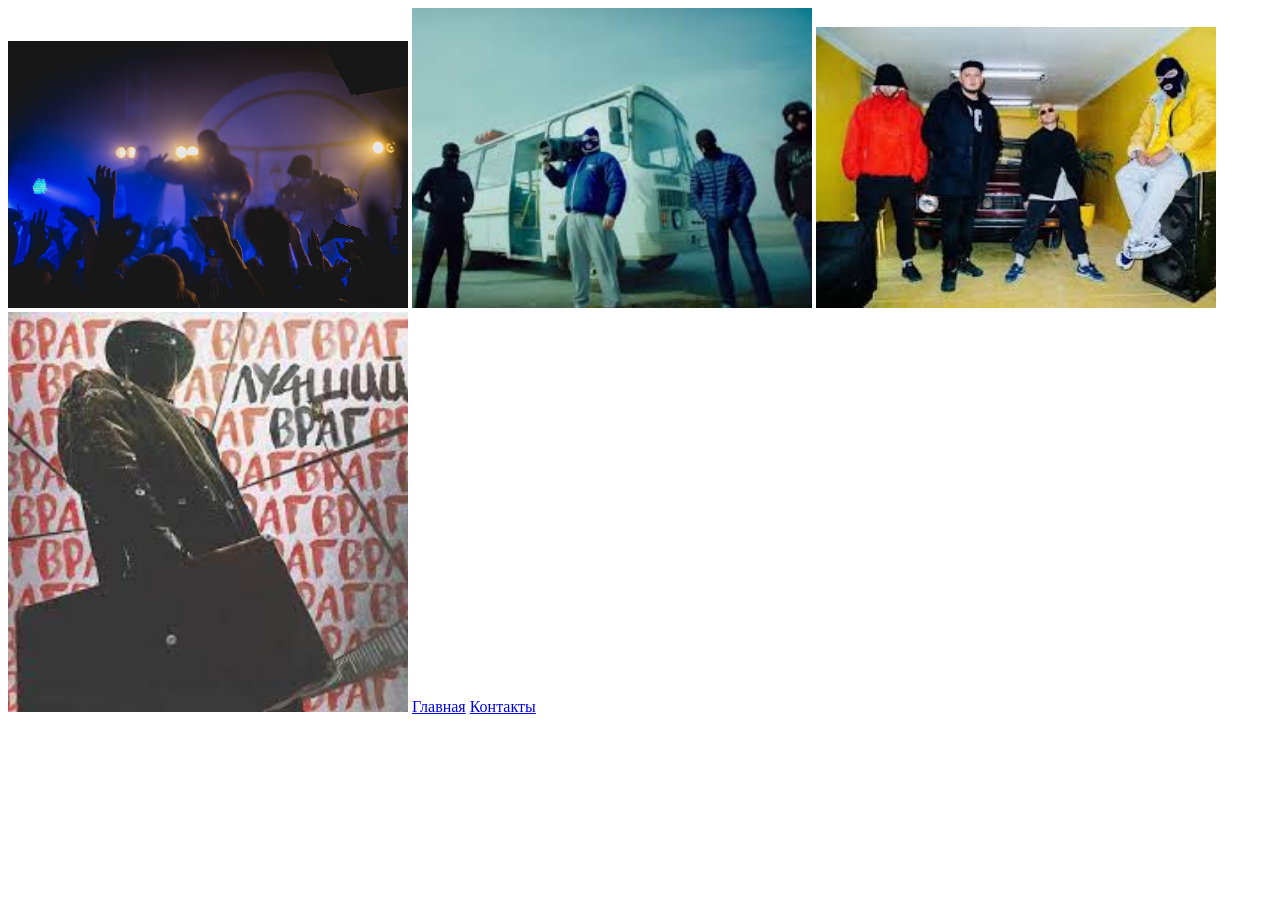
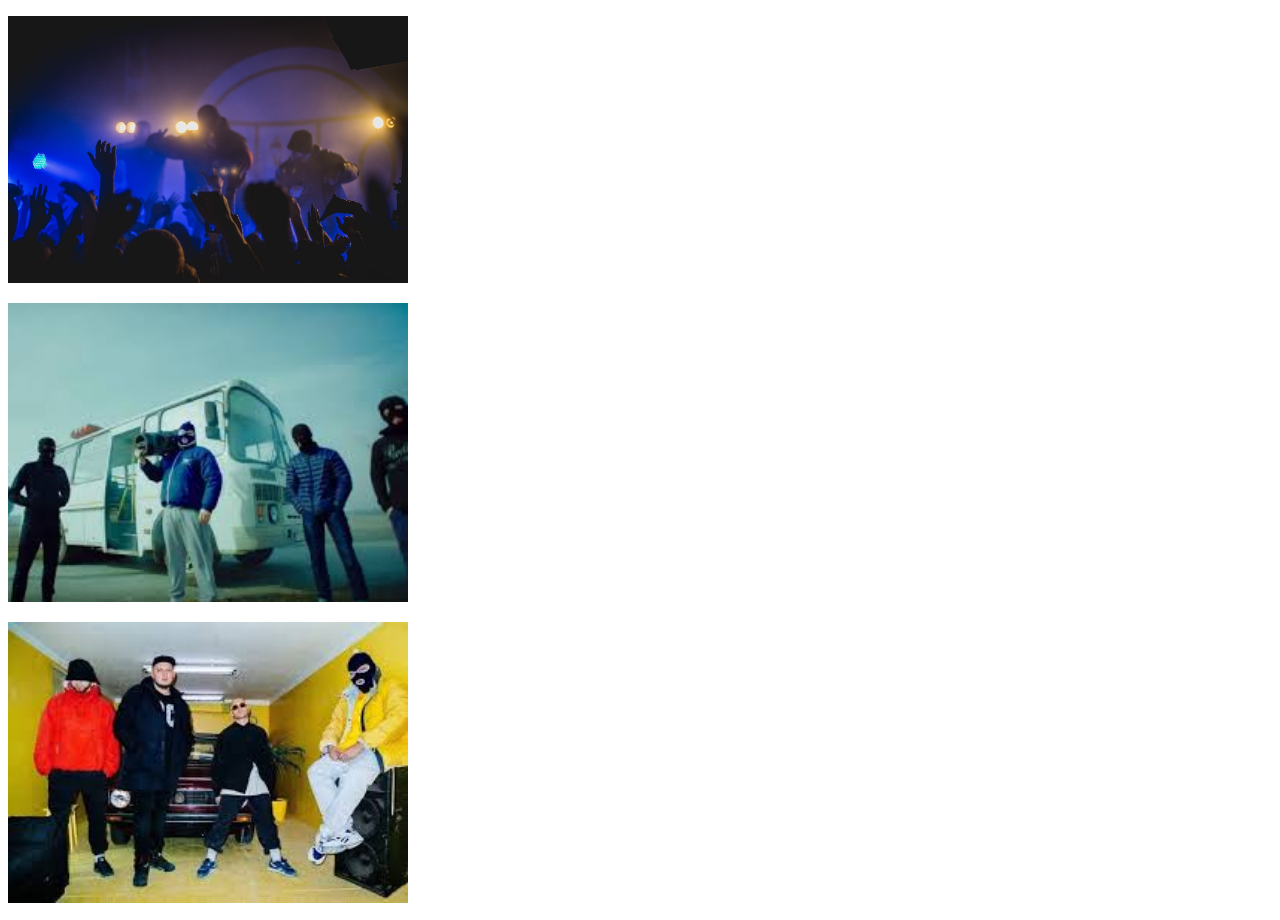
Before and after one commit to Tolll9/Frontend, a plain HTML site: page gallery.html in a window 1280 px wide. Shown: the top 920 px of the page. Before the commit the page ends 800 px from the top, so only its background shows below. Drawn offline with Linux system fonts and the light colour scheme.

Commit message:
upgrade-gallery

```diff
--- a/gallery.html
+++ b/gallery.html
@@ -7,10 +7,10 @@
     <title>Gallery</title>
 </head>
 <body>
-    <img src="./Gallery/gribu_02.04.2017.jpeg" width="400" >
-    <img src="./Gallery/images (1).jpg" width="400" >
-    <img src="./Gallery/images.jpg" width="400" >
-    <img src="./Gallery/Без названия (1).jpg" width="400" >
+    <p><img src="./Gallery/gribu_02.04.2017.jpeg" width="400" ></p>
+    <p><img src="./Gallery/images (1).jpg" width="400" ></p>
+    <p><img src="./Gallery/images.jpg" width="400" ></p>
+    <p><img src="./Gallery/Без названия (1).jpg" width="400" ></p>
 
 
 
```
